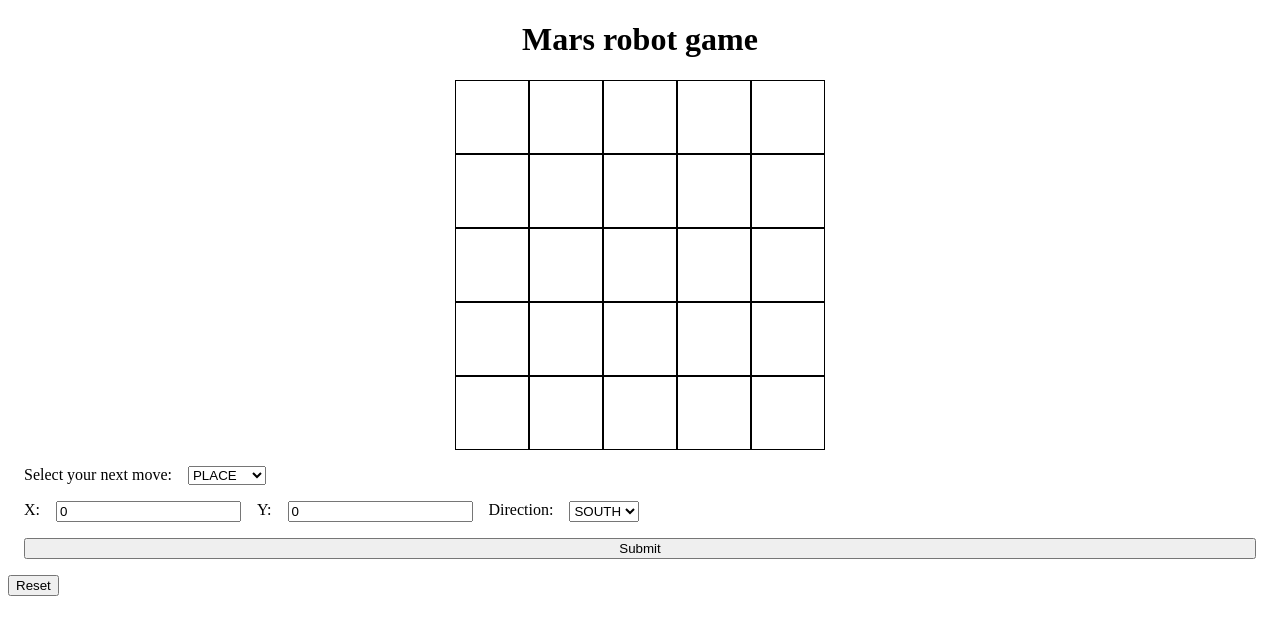
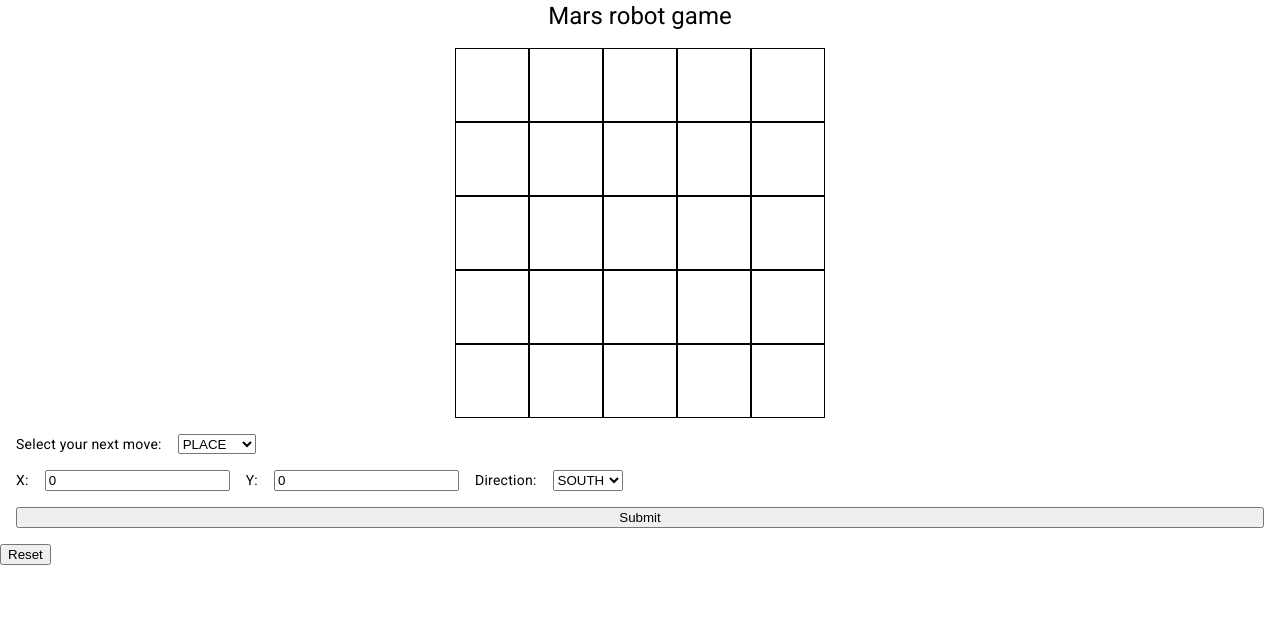
Before and after one commit to nelghzaoui/4g-clinical, an Angular app: page / in a window 1280 px wide. Shown: the top 634 px of the page. Built offline with nearby package versions, Linux system fonts and the light colour scheme.

Commit message:
Add angular material

```diff
--- a/angular.json
+++ b/angular.json
@@ -24,7 +24,10 @@
             "tsConfig": "tsconfig.app.json",
             "inlineStyleLanguage": "scss",
             "assets": ["src/favicon.ico", "src/assets"],
-            "styles": ["src/styles.scss"],
+            "styles": [
+              "@angular/material/prebuilt-themes/indigo-pink.css",
+              "src/styles.scss"
+            ],
             "scripts": []
           },
           "configurations": {
--- a/package.json
+++ b/package.json
@@ -11,10 +11,12 @@
   "private": true,
   "dependencies": {
     "@angular/animations": "^16.2.0",
+    "@angular/cdk": "^16.2.12",
     "@angular/common": "^16.2.0",
     "@angular/compiler": "^16.2.0",
     "@angular/core": "^16.2.0",
     "@angular/forms": "^16.2.0",
+    "@angular/material": "^16.2.12",
     "@angular/platform-browser": "^16.2.0",
     "@angular/platform-browser-dynamic": "^16.2.0",
     "@angular/router": "^16.2.0",
--- a/src/index.html
+++ b/src/index.html
@@ -6,8 +6,11 @@
   <base href="/">
   <meta name="viewport" content="width=device-width, initial-scale=1">
   <link rel="icon" type="image/x-icon" href="favicon.ico">
+  <link rel="preconnect" href="https://fonts.gstatic.com">
+  <link href="https://fonts.googleapis.com/css2?family=Roboto:wght@300;400;500&display=swap" rel="stylesheet">
+  <link href="https://fonts.googleapis.com/icon?family=Material+Icons" rel="stylesheet">
 </head>
-<body>
+<body class="mat-typography">
   <app-root></app-root>
 </body>
 </html>
--- a/src/styles.scss
+++ b/src/styles.scss
@@ -1 +1,4 @@
 /* You can add global styles to this file, and also import other style files */
+
+html, body { height: 100%; }
+body { margin: 0; font-family: Roboto, "Helvetica Neue", sans-serif; }
```
Also changed, not shown: 1 other file (tests, documents, lock files or other folders).
